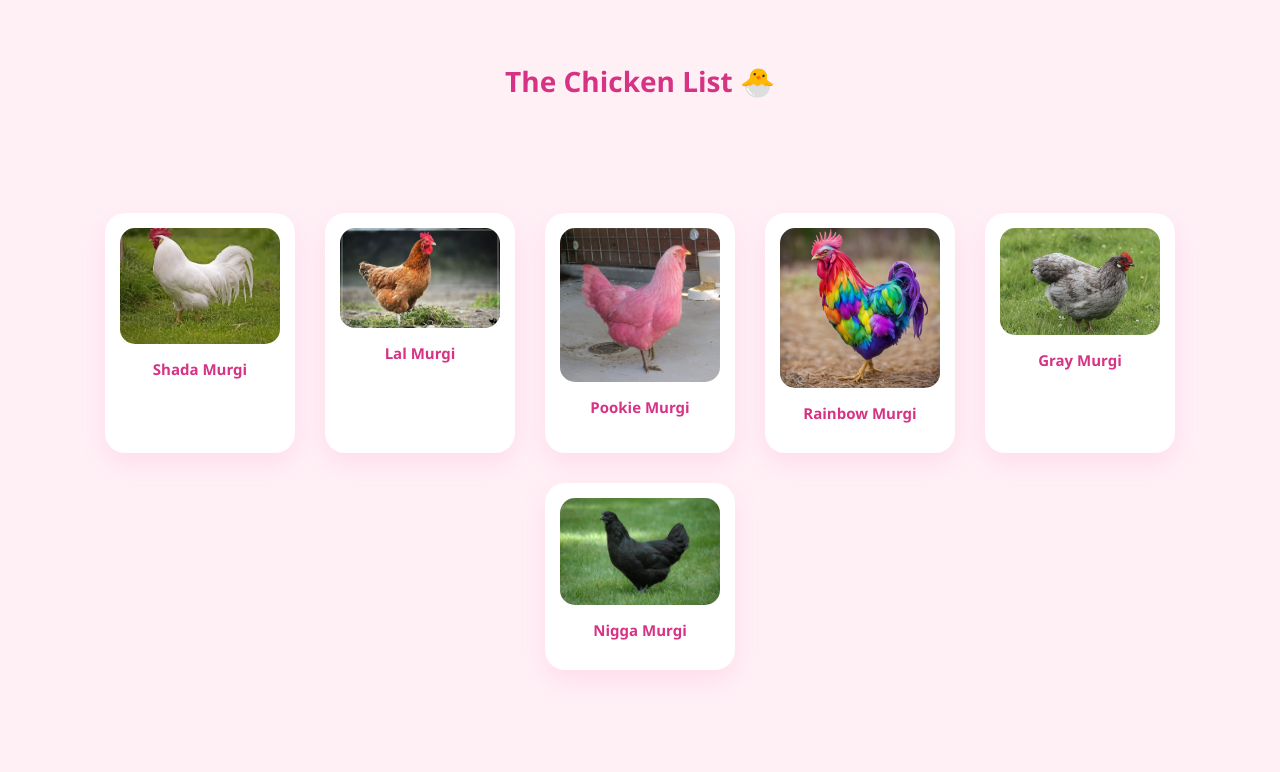
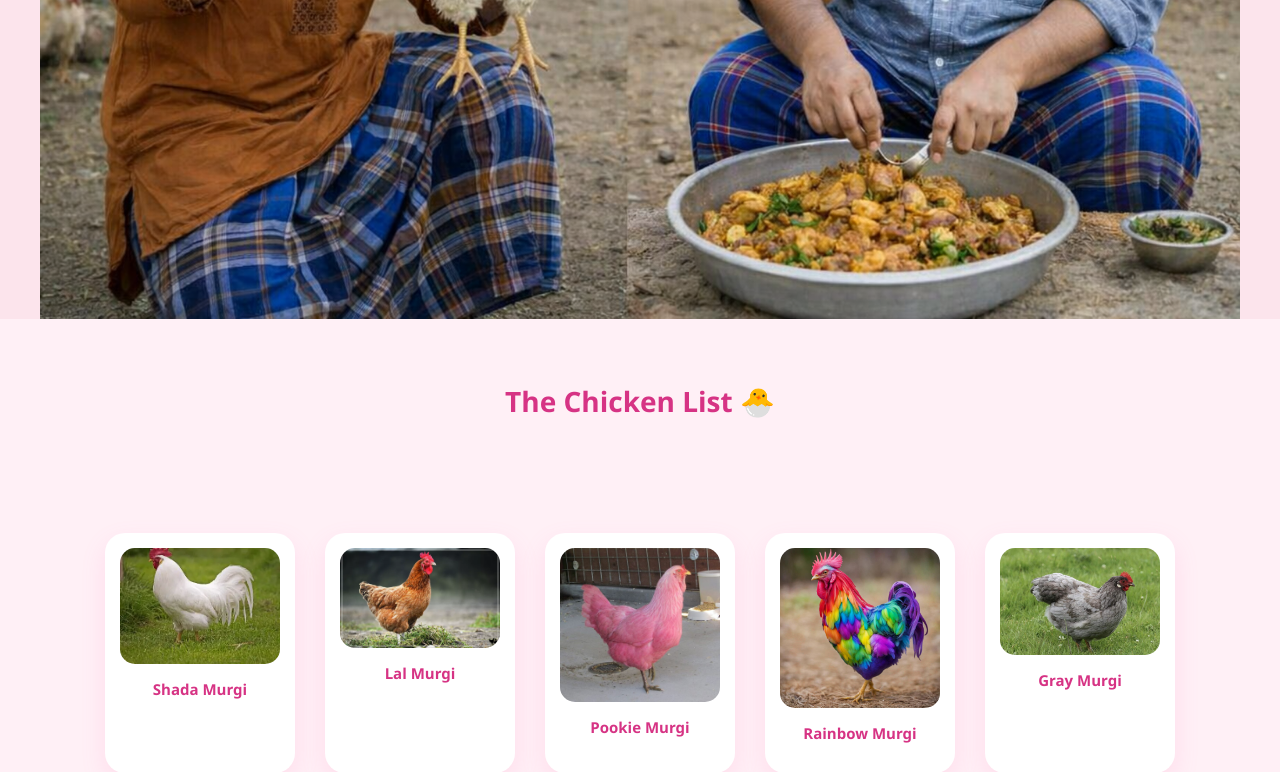
Before and after one commit to computer6787-ui/The-Murgi, a FastAPI app: page / in a window 1280 px wide. Shown: the part 481-1253 px from the top of the page. Before the commit the page ends 1158 px from the top, so only its background shows below. Run offline with FastAPI, Linux system fonts and the light colour scheme.

Commit message:
Make hero image fully visible on mobile and scale header

```diff
--- a/static/style.css
+++ b/static/style.css
@@ -8,14 +8,14 @@ body {
 /* Hero Section */
 /* Hero Section */
 .hero {
-    height: 60vh;  /* main section height */
+    height: 100vh;  /* main section height */
     display: flex;
     justify-content: center;
     align-items: center;
     text-align: center;
 
     /* Background image */
-    background: url("background.jpg") no-repeat center center;
+    background: url("baground.png") no-repeat center center;
     background-size: contain; /* keeps full image visible */
     background-color: #fce4ec; /* fallback background */
 }
```
